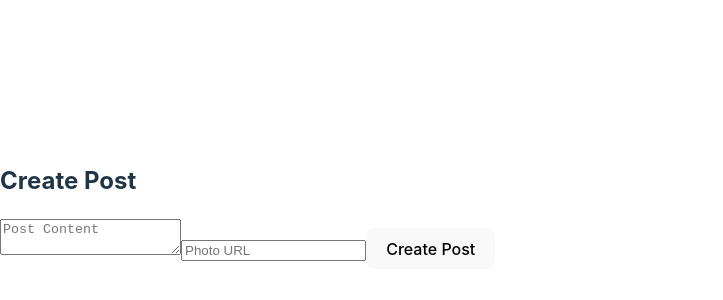
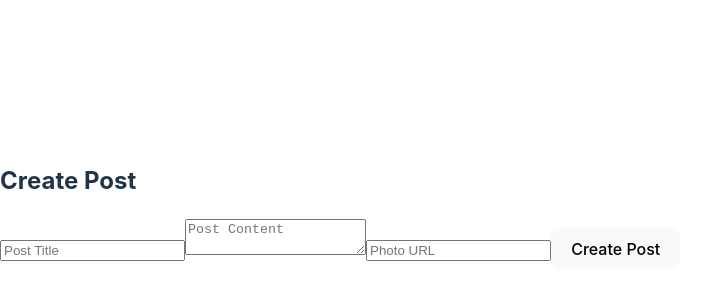
Before and after one commit to linoypas/traveler-client, a React (Vite) app: page /posts in a window 1280 px wide. Shown: the part 194-494 px from the top of the page, without its empty margins (0-723 px from the left). Built offline with nearby package versions, Linux system fonts and the light colour scheme.

Commit message:
added auth when creating post

```diff
--- a/src/components/posts/createPost.tsx
+++ b/src/components/posts/createPost.tsx
@@ -1,21 +1,29 @@
 import React, { useState } from 'react';
-import axios from 'axios';
 import { useNavigate } from 'react-router-dom';
 
-
 function Post() {
+  const [title, setTitle] = useState('');
   const [content, setContent] = useState('');
   const [photo, setPhoto] = useState('');
   const navigate = useNavigate();
+  const accessToken = localStorage.getItem('accessToken');
 
   const handleSubmit = async (e: any) => {
     e.preventDefault();
     try {
-      const response = await axios.post(
-        "http://localhost:3001/posts",
-        {
-          title: "My Post",
-          content: content });
+      const response = await fetch('http://localhost:3001/posts', {
+        method: 'POST',
+        headers: {
+          'Authorization': `Bearer ${accessToken}`,
+          'Content-Type': 'application/json',
+        },
+        body: JSON.stringify({
+          title: title,
+          content: content
+          //photo: photo
+        }),
+      });
+
       if (response.status === 201) {
         console.log('Post created');
         navigate('/posts');
@@ -29,8 +37,14 @@ function Post() {
 
   return (
     <div>
-      <h2>{ 'Create Post'}</h2>
+      <h2>{'Create Post'}</h2>
       <form onSubmit={handleSubmit}>
+        <input
+          type="text"
+          placeholder="Post Title"
+          value={title}
+          onChange={(e) => setTitle(e.target.value)}
+        />
         <textarea
           placeholder="Post Content"
           value={content}
```
